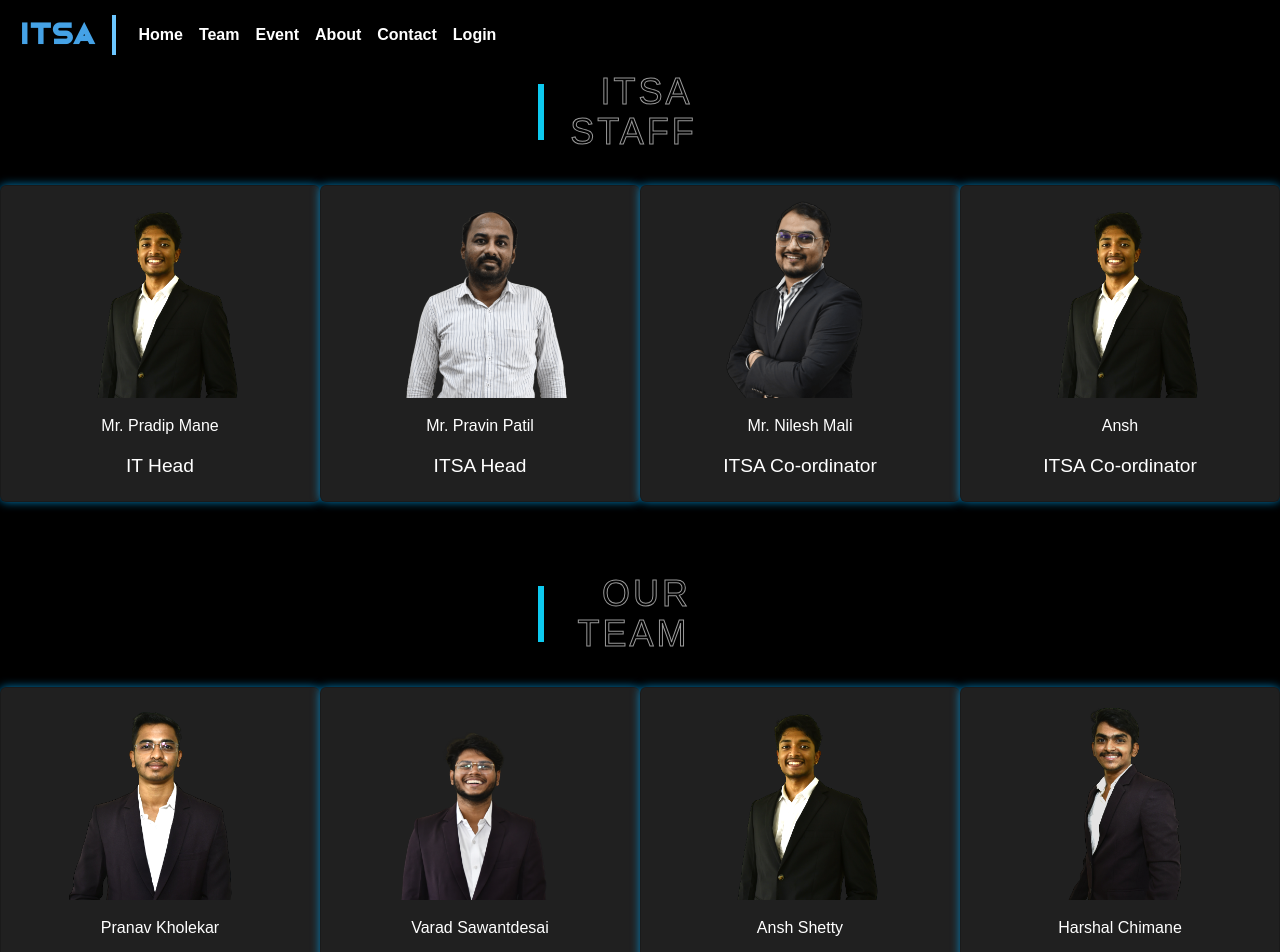
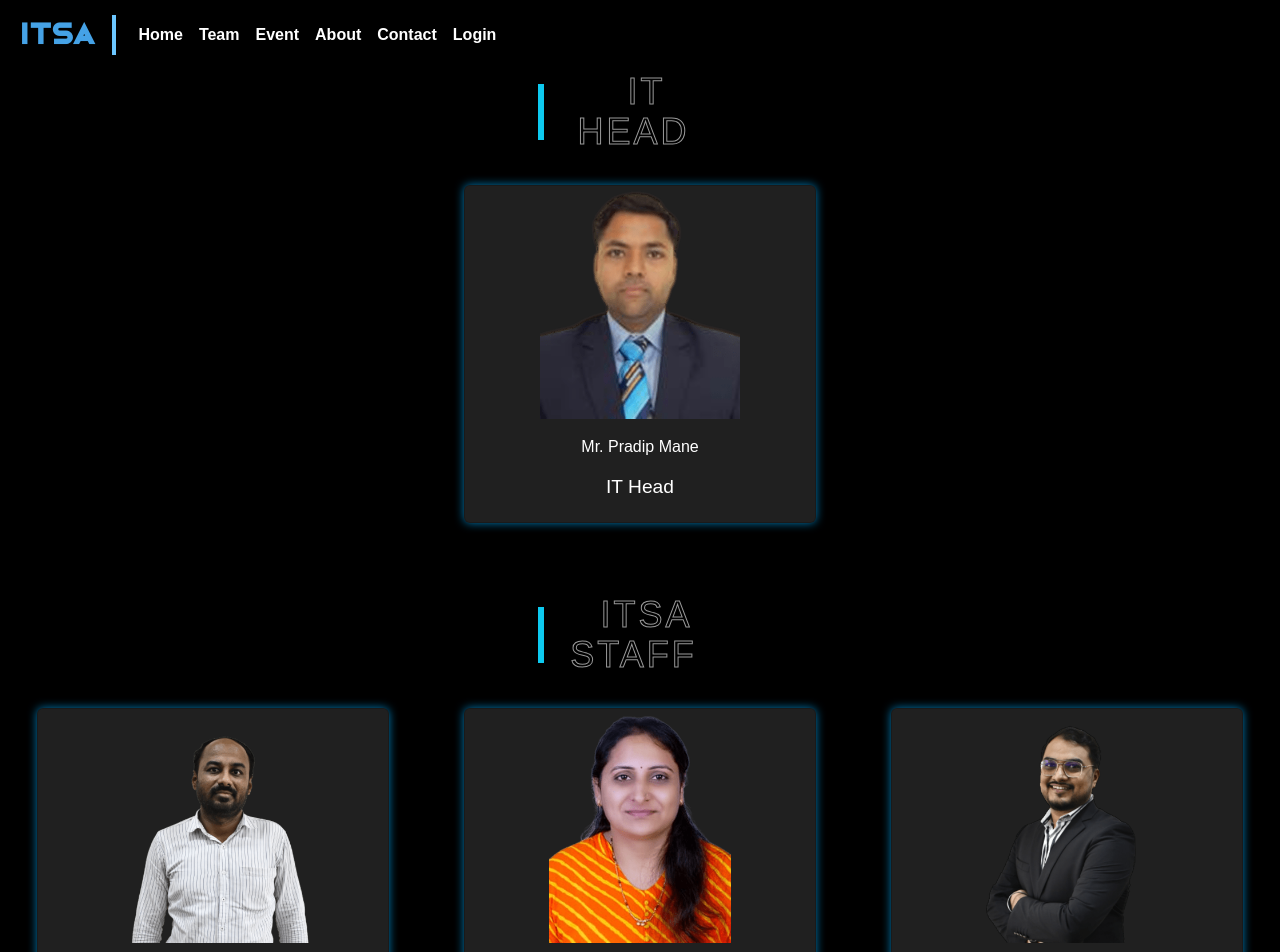
Before and after one commit to KaranB37/College-ITSA, a React (Create React App) app: page /Gallery in a window 1280 px wide. Shown: the top 952 px of the page. Built offline with nearby package versions, Linux system fonts and the light colour scheme; no server answers.

Commit message:
first commit

```diff
--- a/src/components/Gallery.jsx
+++ b/src/components/Gallery.jsx
@@ -47,14 +47,37 @@ import shubham_publicity_member from "../img/shubham_publicity_member.png";
 
 import itsam1 from "../img/itsam1.png";
 import itsam2 from "../img/itsam2.png";
+import itsa12 from "../img/itsa12.png";
 
 
+import HOD from "../img/hod1.png";
 
 export default function Gallery() {
   return (
 
 
     <div className='team-gallery'>
+
+
+
+    <button data-text="Awesome" class="button">
+    <div class="container">
+    <span class="actual-text text-4xl" style={{width: "22rem"}}>&nbsp;IT Head&nbsp;</span>
+    <span class="hover-text" aria-hidden="true"></span>
+    </div>
+    </button>
+
+    <div class="gallery-container">
+    <div class="card" style={{width:"22rem" }}>
+    <img src={HOD} class="card-img-top" alt="..."/>
+    <div class="card-body">
+      <p class="text-center">Mr. Pradip Mane</p>
+    <h5 class="card-title text-center">IT Head</h5>
+    </div>
+  </div>
+    </div>
+
+
 
     <button data-text="Awesome" class="button">
     <div class="container">
@@ -66,13 +89,6 @@ export default function Gallery() {
 
     <div class="gallery-container">
     <div class="card" style={{width:"22rem" }}>
-    <img src={ansh} class="card-img-top" alt="..."/>
-    <div class="card-body">
-      <p class="text-center">Mr. Pradip Mane</p>
-    <h5 class="card-title text-center">IT Head</h5>
-    </div>
-  </div>
-    <div class="card" style={{width:"22rem" }}>
       <img src={itsam1} class="card-img-top" alt="..."/>
       <div class="card-body">
         <p class="text-center">Mr. Pravin Patil</p>
@@ -80,16 +96,16 @@ export default function Gallery() {
       </div>
     </div>
     <div class="card" style={{width:"22rem" }}>
+    <img src={itsa12} class="card-img-top" alt="..."/>
+    <div class="card-body">
+      <p class="text-center">Ms. Vedika Avhad</p>
+    <h5 class="card-title text-center">ITSA Co-ordinator</h5>
+    </div>
+  </div>
+    <div class="card" style={{width:"22rem" }}>
       <img src={itsam2} class="card-img-top" alt="..."/>
       <div class="card-body">
         <p class="text-center">Mr. Nilesh Mali</p>
-      <h5 class="card-title text-center">ITSA Co-ordinator</h5>
-      </div>
-    </div>
-    <div class="card" style={{width:"22rem" }}>
-      <img src={ansh} class="card-img-top" alt="..."/>
-      <div class="card-body">
-        <p class="text-center">Ansh</p>
       <h5 class="card-title text-center">ITSA Co-ordinator</h5>
       </div>
     </div>
--- a/src/components/Profile.jsx
+++ b/src/components/Profile.jsx
@@ -76,7 +76,7 @@ const Profile = () => {
       alt=""
     />
 
-    <h5 class="mb-1 text-xl font-medium text-white"> Welcome {userData.FirstName} {userData.LastName} to ITSA.</h5>
+    <h5 class="mb-1 text-xl font-medium text-white"> Welcome {userData.FirstName} {userData.LastName}.</h5>
 
 
     <span class="text-sm text-gray-400"> {userData.Email}</span>
```
Also changed, not shown: src/components/Carousel.jsx (line endings or trailing spaces), src/img/hod1.png (added), src/img/itsa12.png (added).
